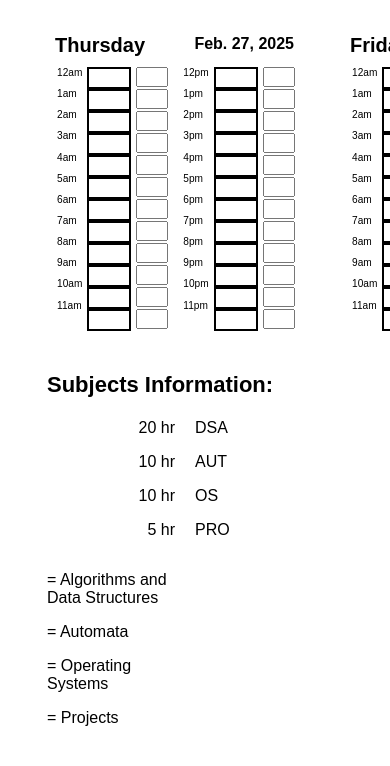
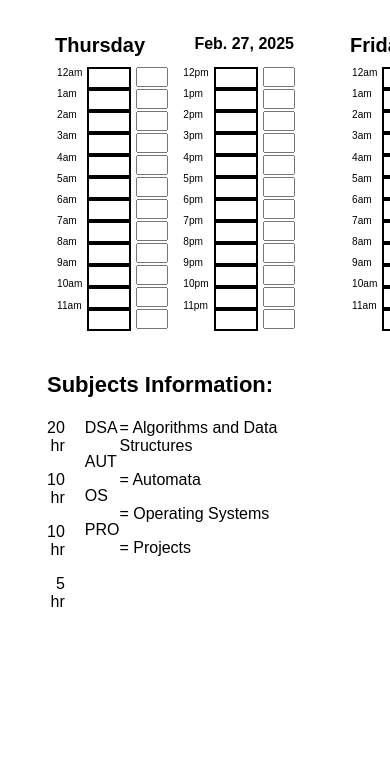
Before and after one commit to Israeli21/time-table-project, a plain HTML site: page timeTable.html in a window 390 px wide. Shown: the part 1001-1767 px from the top of the page. After the commit the page ends 1656 px from the top, so only its background shows below. Drawn offline with nearby package versions, Linux system fonts and the light colour scheme.

Commit message:
basic improvements

```diff
--- a/styles/style.css
+++ b/styles/style.css
@@ -38,7 +38,7 @@ body {  font-family: Arial, sans-serif; }
     }
     .subjects-information {
         display: grid;
-        grid-template-columns: 1fr 1fr;
+        grid-template-columns: 1fr 0.65fr 8fr;
         padding-bottom: 20px;
     }
 }
```
Also changed, not shown: routineManager.html (+5 -4 lines).
